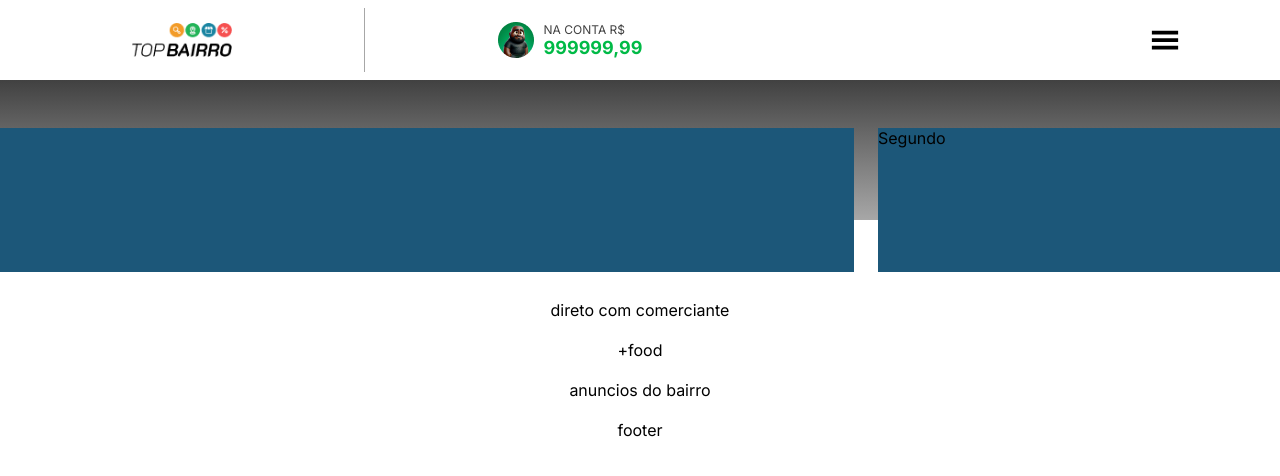
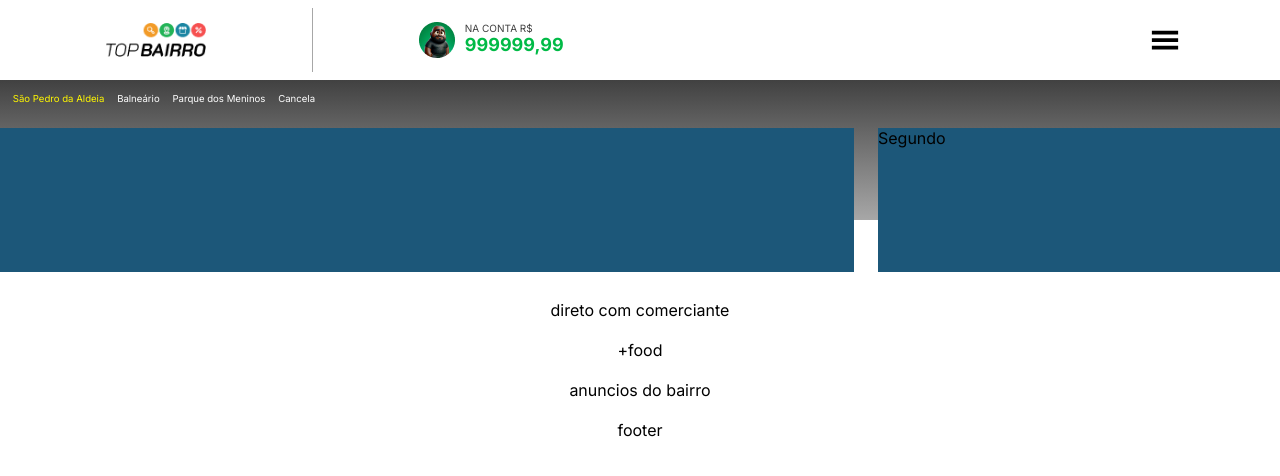
Before and after one commit to alanrente/vale-centavos, a React (Create React App) app: page / in a window 1280 px wide. Shown: the top 476 px of the page. Built offline with nearby package versions, Linux system fonts and the light colour scheme.

Commit message:
fix: filling

```diff
--- a/src/contexts/ValeCentavosContext/index.tsx
+++ b/src/contexts/ValeCentavosContext/index.tsx
@@ -75,7 +75,7 @@ export const ValeCentavosProvider = ({ children }: any) => {
               display: "flex",
               flexDirection: "row",
               gap: "10px",
-              width: "40%",
+              width: "50%",
               minWidth: "130px",
               // backgroundColor: "yellow"
             }}
@@ -92,7 +92,7 @@ export const ValeCentavosProvider = ({ children }: any) => {
                 width: "80%",
               }}
             >
-              <span style={{ fontSize: 12, color: globalColors.black }}>
+              <span style={{ fontSize: 10, color: globalColors.black }}>
                 NA CONTA R$
               </span>
               <span
--- a/src/pages/Home/index.tsx
+++ b/src/pages/Home/index.tsx
@@ -42,7 +42,7 @@ export default function Home() {
       return {
         fontSize: ".6rem",
         color: "#fff",
-        margin: "4% 0 0 4%",
+        margin: ".8rem 0 0 .8rem",
         // backgroundColor: "#000",
         height: "15%",
       };
```
